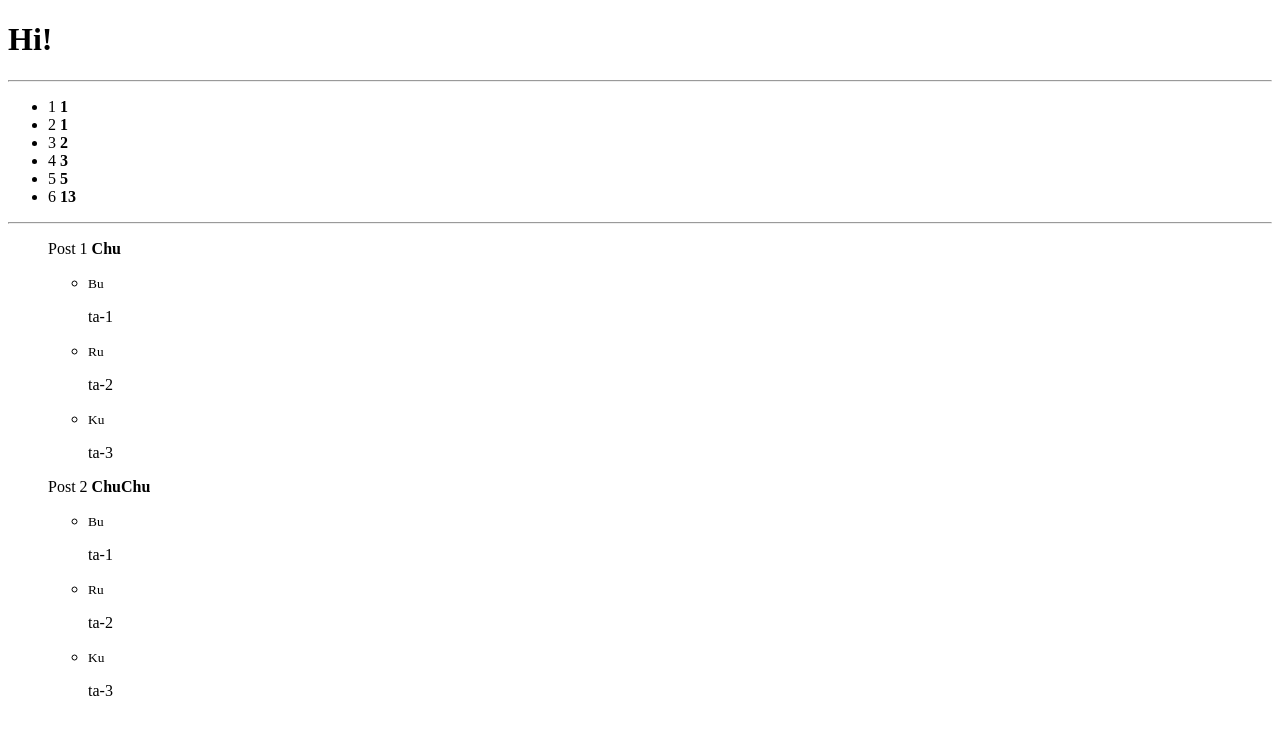
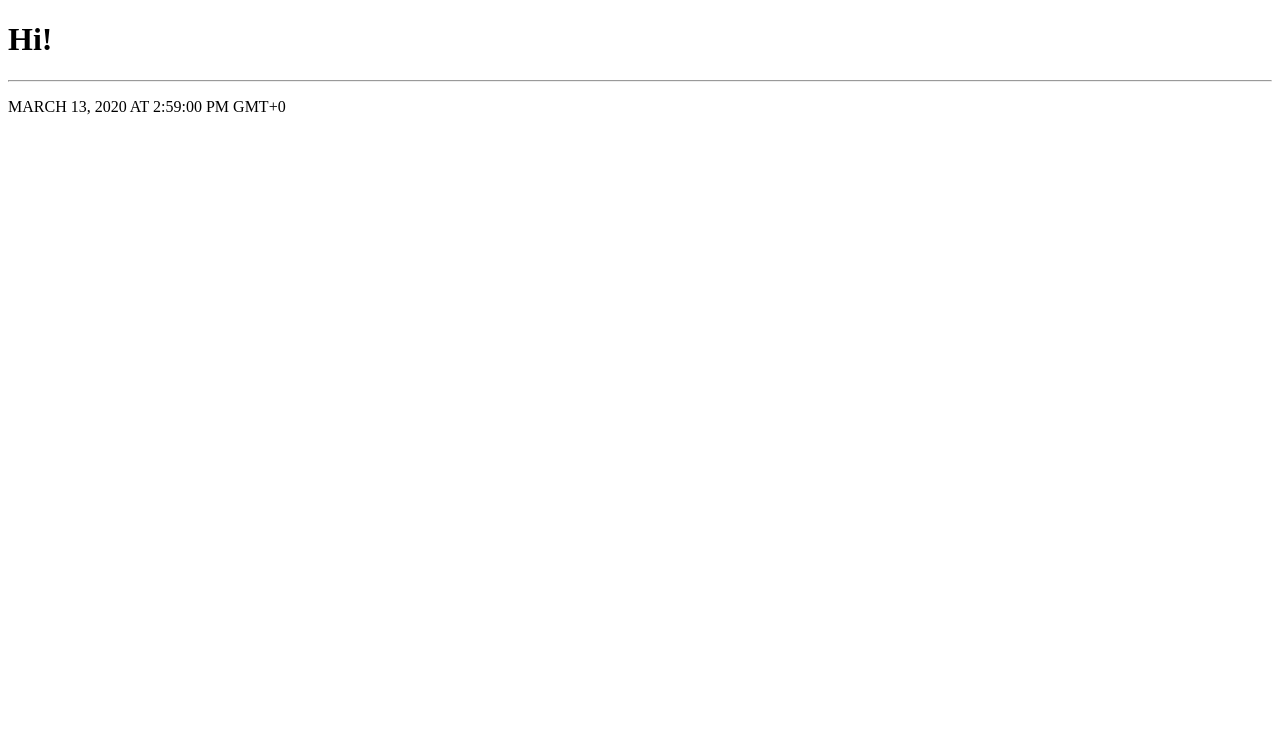
Before and after one commit to Chuchundrium/Angular-theory, an Angular app: page / in a window 1280 px wide. Shown: the top 734 px of the page. Built offline with nearby package versions, Linux system fonts and the light colour scheme.

Commit message:
16-pipes-what-is-it

```diff
--- a/src/app/app.component.html
+++ b/src/app/app.component.html
@@ -1,22 +1,5 @@
 <h1>Hi!</h1>
 <hr>
-
-<ul>
-  <li *ngFor="let num of arr; let idx = index">
-    {{idx + 1}} <strong>{{num}}</strong>
-  </li>
-</ul>
-<hr>
-<ul style="list-style: none">
-  <li *ngFor="let post of objs">
-    <p>{{post.title}}<b> {{post.author}}</b></p>
-    <ul>
-      <li *ngFor="let comment of post.comments">
-        <div>
-          <small>{{comment.name}}</small>
-          <p>{{comment.text}}</p>
-        </div>
-      </li>
-    </ul>
-  </li>
-</ul>
+ <p>
+   {{ now | date: 'long' | uppercase }}
+ </p>
--- a/src/app/app.component.ts
+++ b/src/app/app.component.ts
@@ -6,18 +6,5 @@ import { Component } from '@angular/core';
   styleUrls: ['./app.component.scss']
 })
 export class AppComponent {
-  arr = [1, 1, 2, 3, 5, 13];
-
-  objs = [
-    {title: 'Post 1', author: 'Chu', comments: [
-        {name: 'Bu', text: 'ta-1'},
-        {name: 'Ru', text: 'ta-2'},
-        {name: 'Ku', text: 'ta-3'},
-      ]},
-    {title: 'Post 2', author: 'ChuChu', comments: [
-        {name: 'Bu', text: 'ta-1'},
-        {name: 'Ru', text: 'ta-2'},
-        {name: 'Ku', text: 'ta-3'},
-      ]},
-  ];
+  now: Date = new Date();
 }
```
